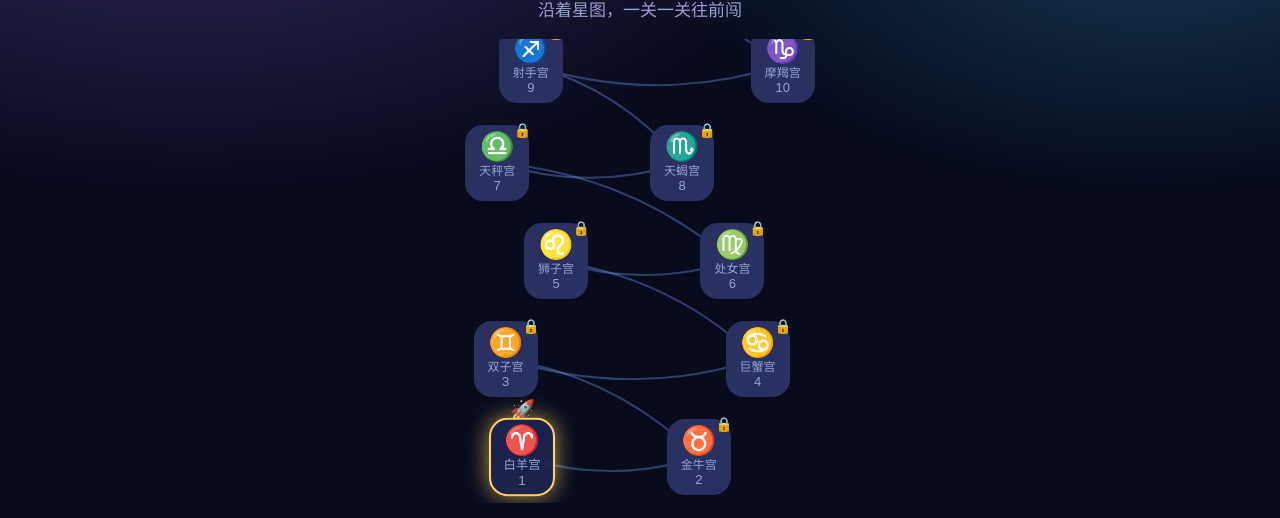
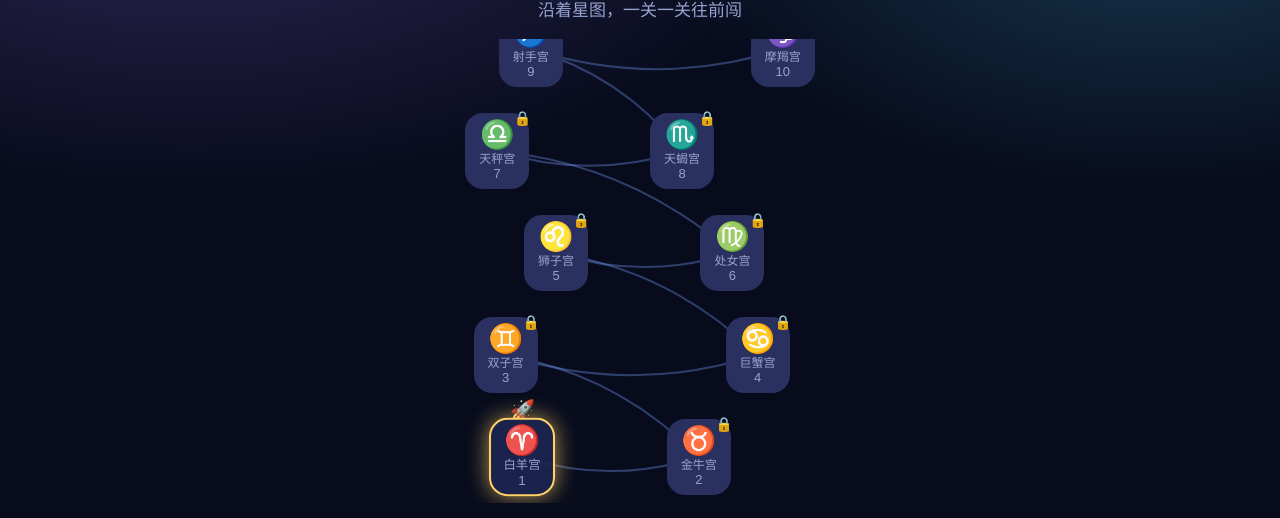
Before and after one commit to WayneOffice/WayneSoft.Games, a website: page index.html in a window 1280 px wide. Shown: the part 81-599 px from the top of the page. Drawn offline with Linux system fonts and the light colour scheme.

Commit message:
fix: 未解锁宫仍显示星座徽记，曲线按跳距弯曲，飞船与上一排留出余量

```diff
--- a/index.html
+++ b/index.html
@@ -174,9 +174,11 @@
         padding: 0;
         display: grid;
         grid-template-columns: 1fr;
-        /* Wide enough that the rocket on a selected palace (top: -22px) clears
-           the star badge of the row above it. */
-        row-gap: 22px;
+        /* 26px, not the rocket's own 22px offset: the emoji's ink starts inside
+           its line box and ship-bob lifts it another 4px, so at the bob peak a
+           22px gap lets the rocket touch the star badge of the row above. The
+           scroll container reserves this same 26px for the top row. */
+        row-gap: 26px;
       }
 
       .star-node {
@@ -1863,6 +1865,46 @@
       return ZODIAC_NAMES[levelId - 1];
     }
 
+    // The whole node is the tap target: a 7-year-old is more likely to tap the
+    // constellation name they can read than the small glyph.
+    function buildStarNodeButton(levelId, isUnlocked) {
+      const button = document.createElement('button');
+      button.type = 'button';
+      button.className = 'star-node-button';
+      button.disabled = !isUnlocked;
+      const label = `第 ${levelId} 关 ${starNodeName(levelId)} ${LEVEL_TITLES[levelId]}`;
+      // The padlock is the visual marker that a level cannot be opened; the
+      // label repeats its meaning in words, because the glyph alone does not
+      // say "locked" to a screen reader.
+      button.setAttribute(
+        'aria-label',
+        isUnlocked ? label : `${label}${STAR_MAP_LOCKED_LABEL_SUFFIX}`,
+      );
+      button.addEventListener('click', () => selectLevel(levelId));
+
+      const glyph = document.createElement('span');
+      glyph.className = 'star-node-glyph';
+      glyph.textContent = starNodeGlyph(levelId);
+
+      // The lock marks the state; it must not replace the constellation, or a
+      // child cannot see which of the twelve houses they are climbing toward.
+      const lock = document.createElement('span');
+      lock.className = 'star-node-lock';
+      lock.textContent = LOCKED_ICON;
+      lock.hidden = isUnlocked;
+
+      const name = document.createElement('span');
+      name.className = 'star-node-name';
+      name.textContent = starNodeName(levelId);
+
+      const number = document.createElement('span');
+      number.className = 'star-node-number';
+      number.textContent = String(levelId);
+
+      button.append(glyph, name, number, lock);
+      return button;
+    }
+
     function buildStarMapNode(levelId) {
       const state = levelState(levelId);
       const isUnlocked = state !== STAR_MAP_STATE_LOCKED;
@@ -1884,42 +1926,7 @@
         item.appendChild(ship);
       }
 
-      // The whole node is the tap target: a 7-year-old is more likely to tap
-      // the constellation name they can read than the small glyph.
-      const button = document.createElement('button');
-      button.type = 'button';
-      button.className = 'star-node-button';
-      button.disabled = !isUnlocked;
-      const label = `第 ${levelId} 关 ${starNodeName(levelId)} ${LEVEL_TITLES[levelId]}`;
-      // The lock badge is decorative (aria-hidden is not enough: the padlock is
-      // the only signal that a level cannot be opened), so the label says it.
-      button.setAttribute(
-        'aria-label',
-        isUnlocked ? label : `${label}${STAR_MAP_LOCKED_LABEL_SUFFIX}`,
-      );
-      button.addEventListener('click', () => selectLevel(levelId));
-
-      const glyph = document.createElement('span');
-      glyph.className = 'star-node-glyph';
-      glyph.textContent = starNodeGlyph(levelId);
-
-      // The lock marks the state; it must not replace the constellation, or a
-      // child cannot see which of the twelve houses they are climbing toward.
-      const lock = document.createElement('span');
-      lock.className = 'star-node-lock';
-      lock.textContent = LOCKED_ICON;
-      lock.hidden = isUnlocked;
-
-      const name = document.createElement('span');
-      name.className = 'star-node-name';
-      name.textContent = starNodeName(levelId);
-
-      const number = document.createElement('span');
-      number.className = 'star-node-number';
-      number.textContent = String(levelId);
-
-      button.append(glyph, name, number, lock);
-      item.appendChild(button);
+      item.appendChild(buildStarNodeButton(levelId, isUnlocked));
 
       if (isLevelCleared(levelId)) {
         const badge = document.createElement('span');
```
Also changed, not shown: tests/question-generator.test.js (+8 -2 lines).
